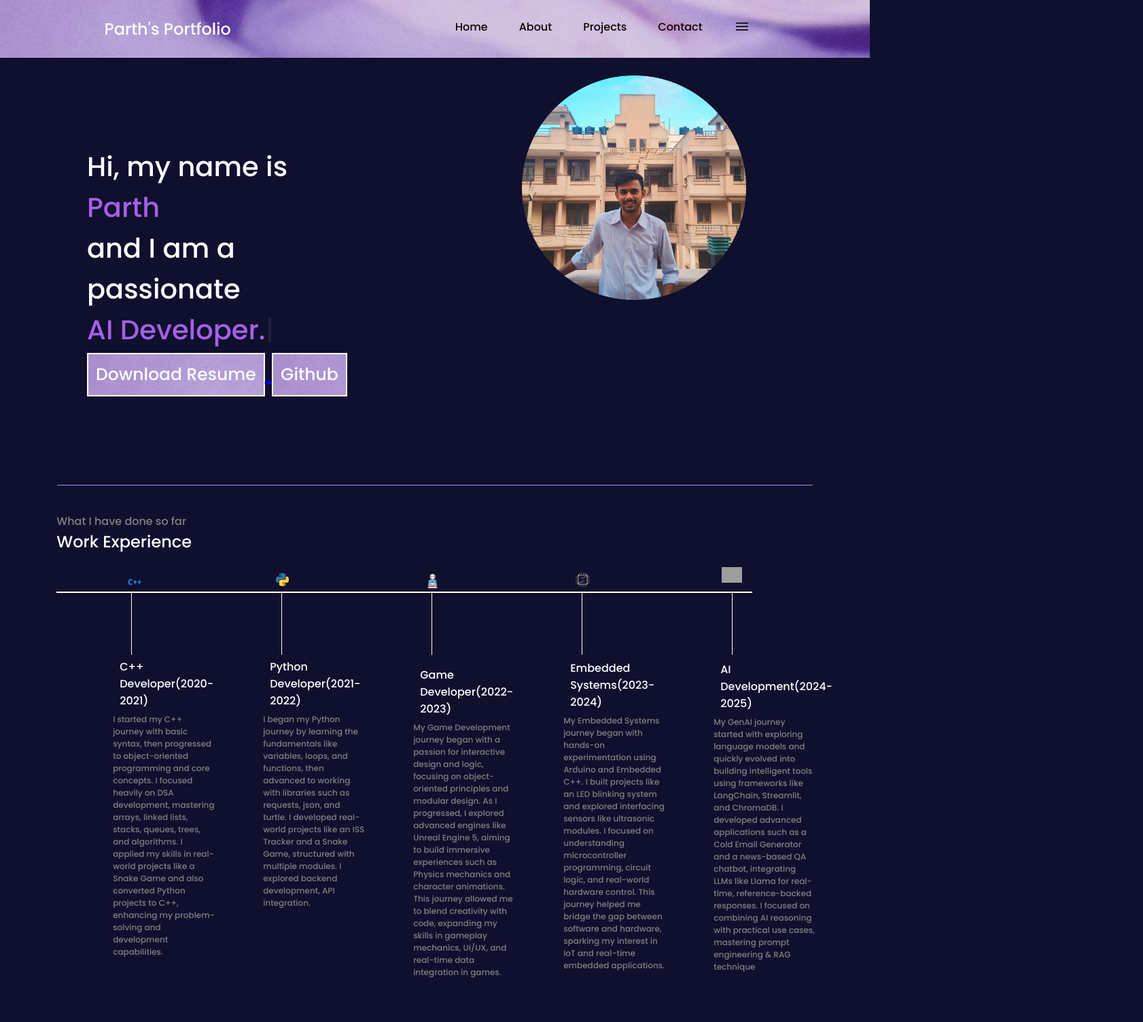
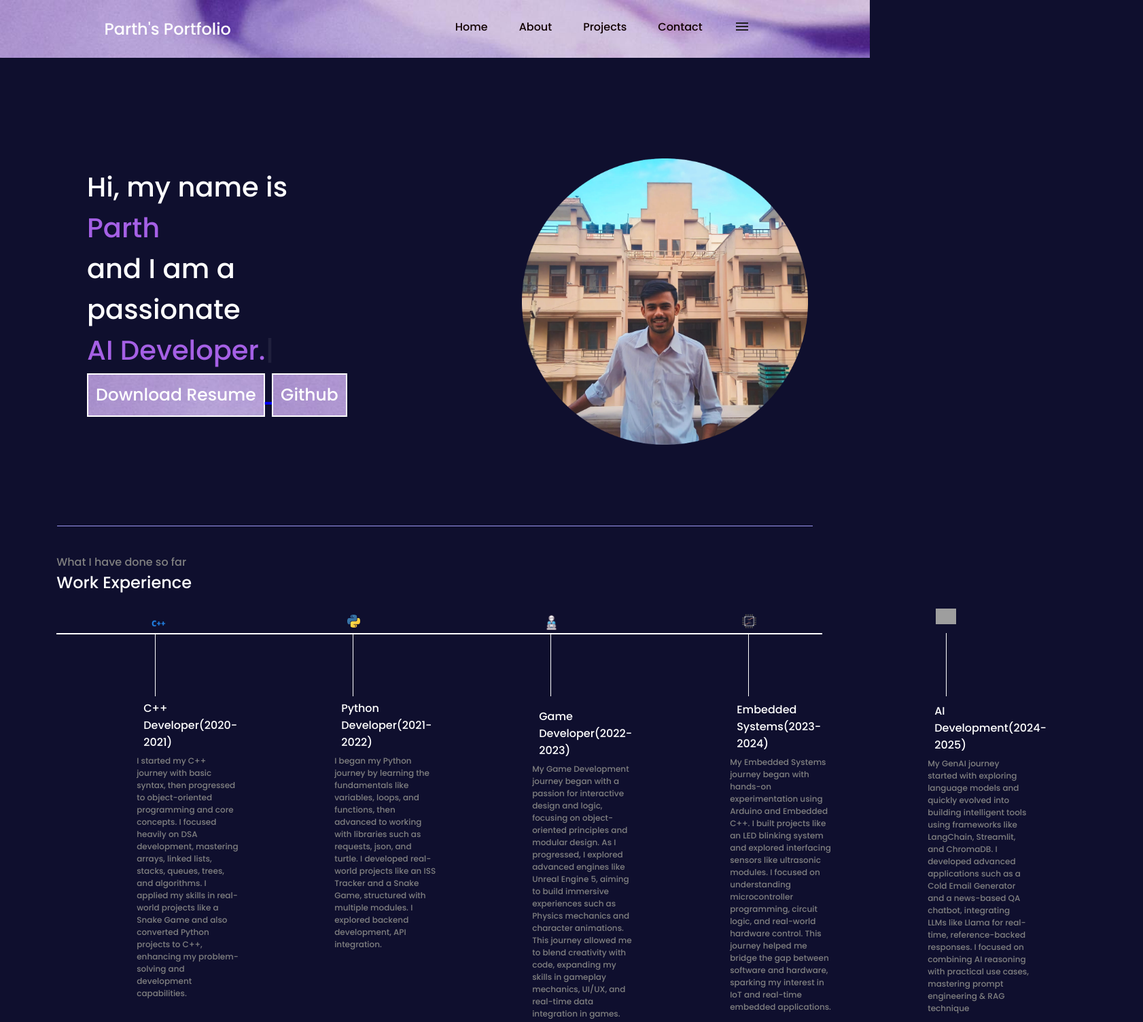
Before and after one commit to parthCJ/website, a plain HTML site: page index.html in a window 1280 px wide. Shown: the top 1503 px of the page at 68% size, 1682 px wide, since content can reach past the window. Drawn offline with nearby package versions, Linux system fonts and the light colour scheme; grey boxes are pictures that could not be loaded.

Commit message:
Update index.html

```diff
--- a/index.html
+++ b/index.html
@@ -115,9 +115,9 @@
 
         .secondSection .box {
             background-color: white;
-            width: 80vw;
+            width: 88vw;
             height: 2px;
-            margin: 56px 0;
+            margin: 57px 0;
             display: flex;
         }
 
@@ -125,7 +125,7 @@
             height: 93px;
             width: 1px;
             background-color: white;
-            margin: 0 110px;
+            margin: 0 145px;
 
         }
 
@@ -160,7 +160,7 @@
             background-color: #0d0d26;
             height: 233px;
             position: relative;
-            width: 1197px;
+            width: 1682px;
             background-image: url(footer-bg.jpg)
         }
 
@@ -178,7 +178,7 @@
         .footer-third {
             position: relative;
             top: -29px;
-            left: -156px
+            left: -232px
         }
 
         .footer {
@@ -386,8 +386,8 @@
             </div>
             <div class="rightSection">
                 <img src="pro-pic-fotor-2025042423132.png" alt style="position: relative;
-    top: -120px;
-    width: 330px;">
+    top: 18px;
+    width: 421px;">
             </div>
         </section>
         <hr class="line">
```
